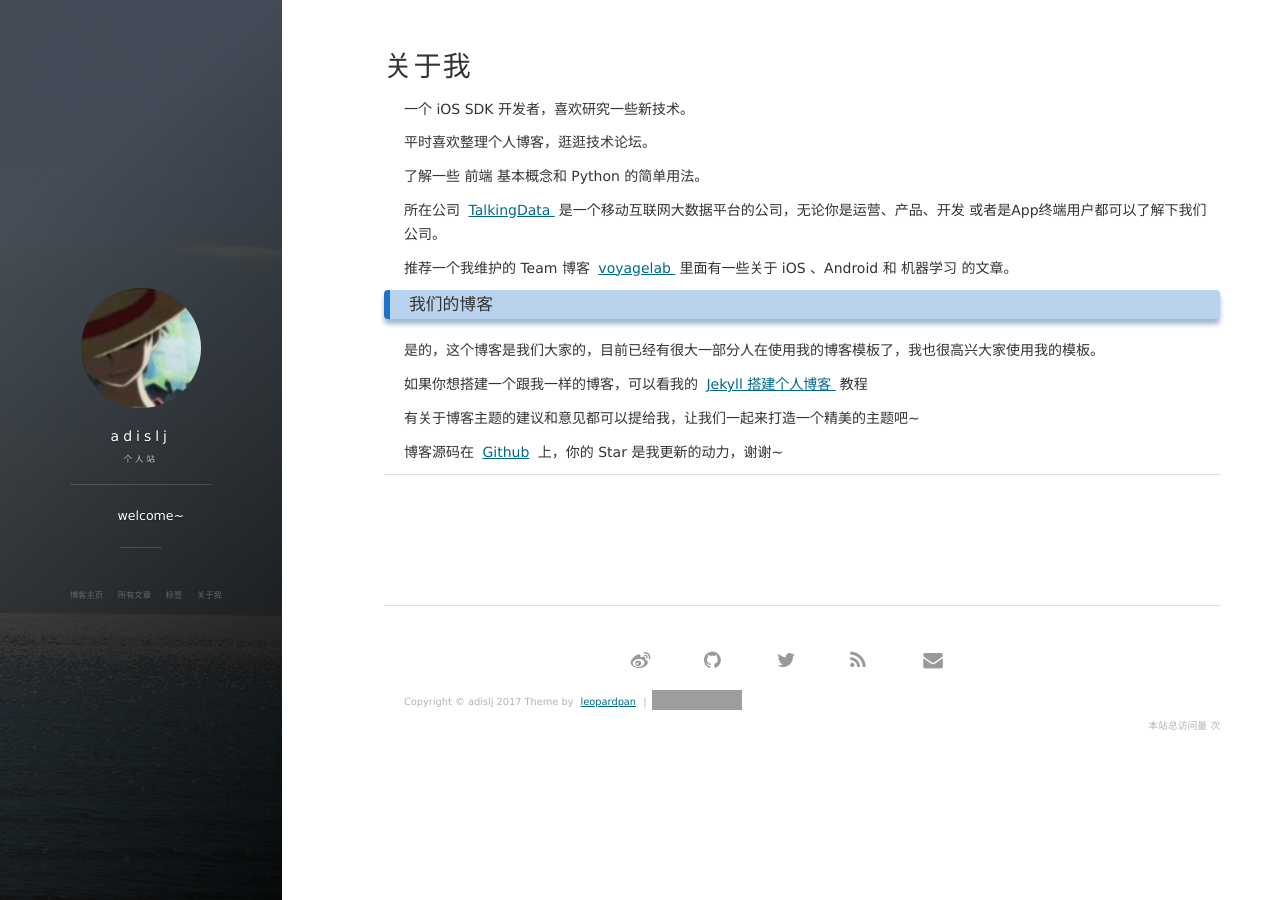
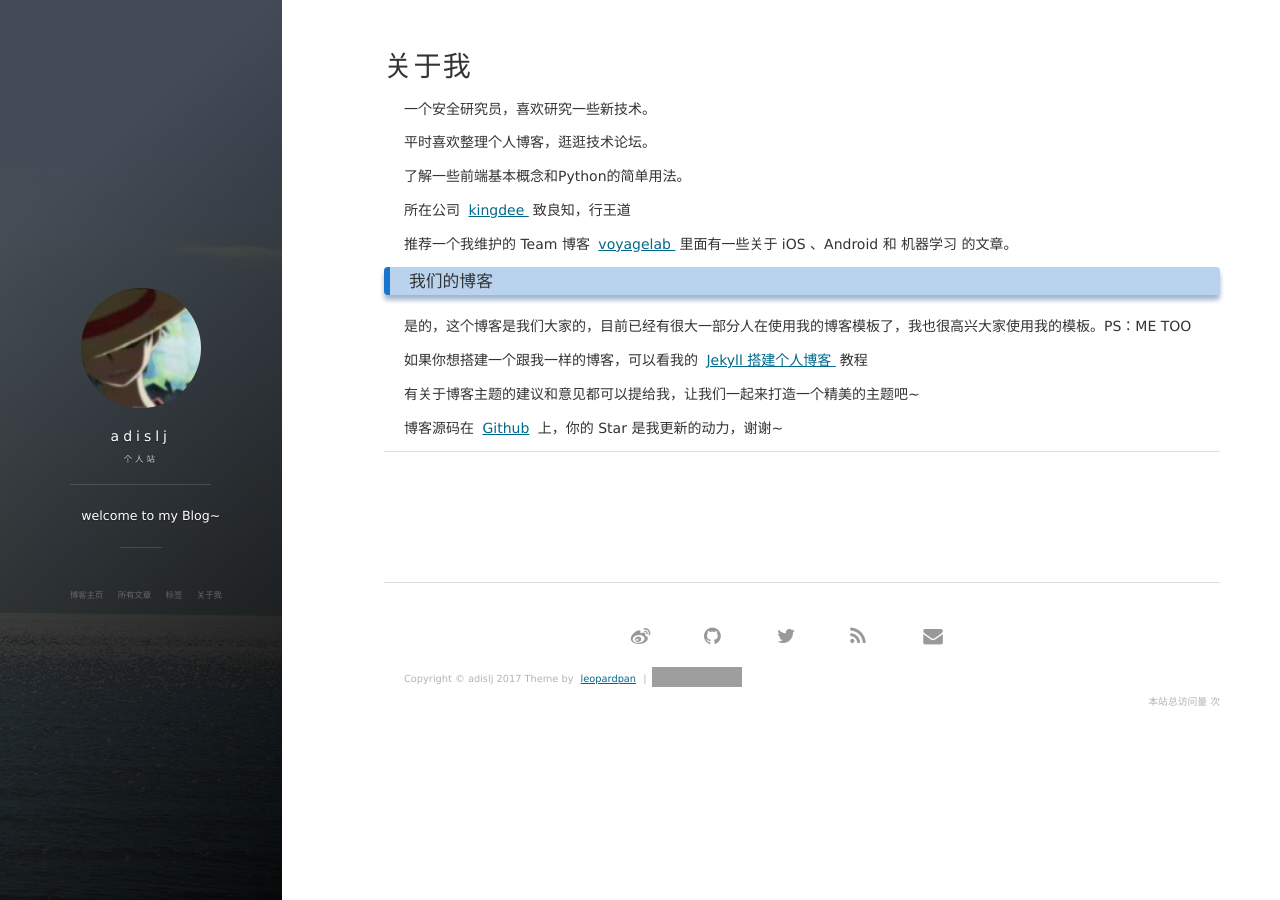
Before and after one commit to adislj/adislj.github.io, a Jekyll site: the page built from about.md, in a window 1280 px wide. Built offline with Jekyll 4.4.1, drawn with Linux system fonts in a browser that asks for light colours; nearby versions of some CDN libraries; comment, search, counter and statistics services are not loaded; grey boxes are pictures that could not be loaded.

Commit message:
about Me

```diff
--- a/CNAME
+++ /dev/null
@@ -1 +0,0 @@
-baixin.io
--- a/_config.yml
+++ b/_config.yml
@@ -1,7 +1,7 @@
 # Basic
 title: adislj
 subtitle: 个人站
-description: welcome~
+description: welcome to my Blog~
 # 头像里面的标题
 avatarTitle: 可口可乐
 # 头像里面的描述
@@ -22,14 +22,15 @@ social:
 
 # 百度统计
 # 使用博客模板请去掉或者更换 id
-baidu:
-    id: 8ba1c6be0953b6f9c2ba38e57f615421
 
-# Google Analytics
-# 使用博客模板请去掉或者更换 id
-ga:
-    id: UA-84134159-3
-    host: auto
+# baidu:
+#     id: 8ba1c6be0953b6f9c2ba38e57f615421
+
+# # Google Analytics
+# # 使用博客模板请去掉或者更换 id
+# ga:
+#     id: UA-84134159-3
+#     host: auto
 
 
 # 《----------------- 上面的信息修改成你自己的 ---------------------------》
--- a/about.md
+++ b/about.md
@@ -3,17 +3,17 @@ layout: page
 title: 关于我
 ---
 
-一个 iOS SDK 开发者，喜欢研究一些新技术。
+一个安全研究员，喜欢研究一些新技术。
 <p>
 平时喜欢整理个人博客，逛逛技术论坛。
 <p>
-了解一些 前端 基本概念和 Python 的简单用法。
+了解一些前端基本概念和Python的简单用法。
 
 <p>
 
 所在公司
-<a target="_blank" href="https://www.talkingdata.com/"> TalkingData </a>
-是一个移动互联网大数据平台的公司，无论你是运营、产品、开发 或者是App终端用户都可以了解下我们公司。
+<a target="_blank" href="#"> kingdee </a>
+致良知，行王道
 <p>
 
 推荐一个我维护的 Team 博客
@@ -26,7 +26,7 @@ title: 关于我
 
 <p>
 
-是的，这个博客是我们大家的，目前已经有很大一部分人在使用我的博客模板了，我也很高兴大家使用我的模板。
+是的，这个博客是我们大家的，目前已经有很大一部分人在使用我的博客模板了，我也很高兴大家使用我的模板。PS：ME TOO
 
 <p>
 
--- a/archive.html
+++ b/archive.html
@@ -1,7 +1,7 @@
 ---
 layout: page
-title : 文章
-header : 所有文章
+title : achieve
+header : All achieve
 group: navigation
 ---
 {% include JB/setup %}
```
